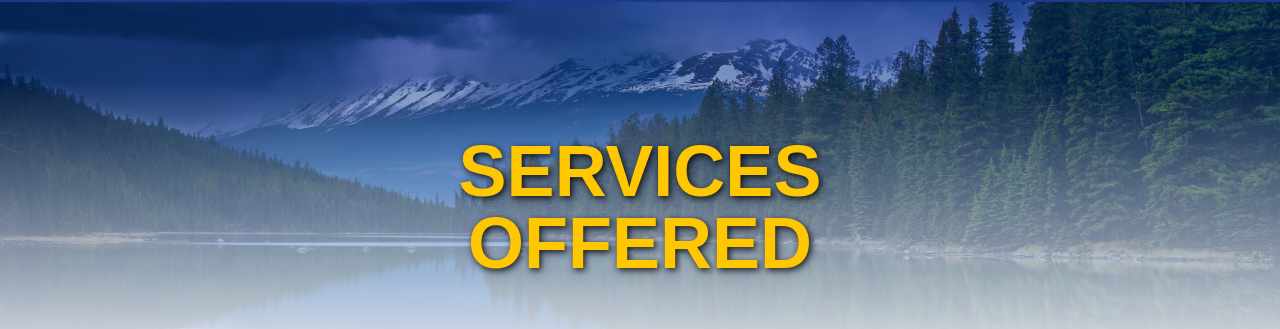
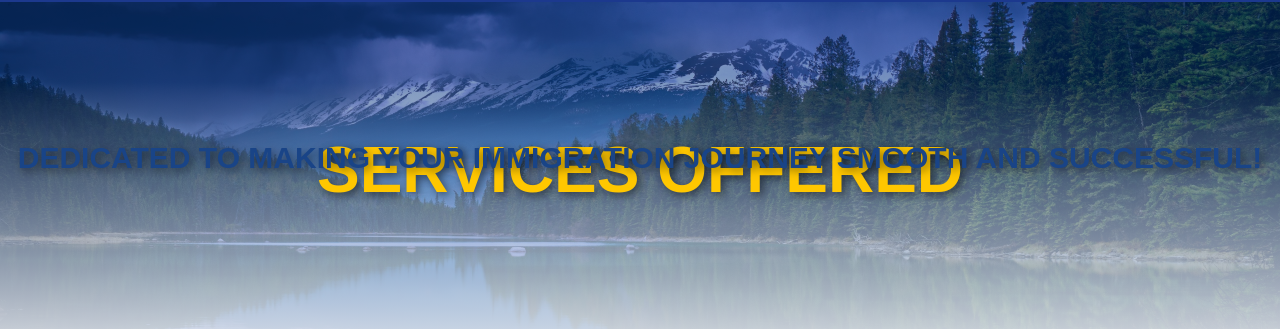
Before and after one commit to BestBow/Yooyyaa-Immigration-Consulting-Website, a React (Vite) app in the folder client/: page /services in a window 1280 px wide. Shown: the part 94-423 px from the top of the page. Built offline with nearby package versions, Linux system fonts and the light colour scheme.

Commit message:
None: branch publication

```diff
--- a/client/src/Components/headingBanner.tsx
+++ b/client/src/Components/headingBanner.tsx
@@ -1,7 +1,7 @@
 import React from "react";
 const DEFAULT_BANNER_PHOTO = 'https://4kwallpapers.com/images/walls/thumbs_3t/3939.jpg';
 
-export default function HeadingBanner ( title: string | TrustedHTML, bannerPhoto: string | null )
+export default function HeadingBanner ( title: string | TrustedHTML, bannerPhoto?: string, subtitle?: string | TrustedHTML )
 {
 	return (
 		<div className="w-full relative flex flex-col items-center">
@@ -22,17 +22,28 @@ export default function HeadingBanner ( title: string | TrustedHTML, bannerPhoto
         >
           <h1
             className="
-              banner-title
               absolute inset-x-0 top-1/3
               text-center
-              text-5xl md:text-6xl
-              font-extrabold
+              text-[90px]
               uppercase
               text-yellow-400
             "
-            style={{ textShadow: "2px 2px 6px rgba(0, 0, 0, 0.8)" }}
-            dangerouslySetInnerHTML={{ __html: title ? title : "PAGE<br/>TITLE" }}
+            style={{ textShadow: "3px 3px 8px rgba(0, 0, 0, 0.5)" }}
+            dangerouslySetInnerHTML={{ __html: title ? title : "PAGE TITLE" }}
           />
+
+          <h2
+            className="
+              absolute inset-x-0 top-1/3
+              text-center
+              text-[30px]
+              uppercase
+              text-yellow-400
+            "
+            style={{ textShadow: "3px 3px 8px rgba(0, 0, 0, 0.5)" }}
+            dangerouslySetInnerHTML={{ __html: subtitle ? subtitle : "Dedicated to making your immigration journey smooth and successful!" }}
+          />
+
         </div>
       </div>
 
--- /dev/null
+++ b/client/src/Styles/services.css
@@ -0,0 +1,5 @@
+@import "tailwindcss";
+
+p {
+	@apply text-[#5B6385] font-medium text-[24px]
+}
--- a/client/src/pages/Services.jsx
+++ b/client/src/pages/Services.jsx
@@ -3,7 +3,7 @@ import HeadingBanner from '../Components/headingBanner.tsx';
 import { useState, useEffect } from 'react';
 
 import "tailwindcss";
-import '../styles/global.css';
+import '../styles/services.css';
 
 const serviceFiles = import.meta.glob( '../assets/service-descriptions/*.json', { eager: true } );
 const MOBILE_BREAKPOINT = 768;
@@ -146,7 +146,7 @@ export default function Page ()
 			<div className="container mx-auto flex flex-col">
 
 				{/* Heading banner */ }
-				{ HeadingBanner( "SERVICES<br/>OFFERED", BANNER_PHOTO ) }
+				{ HeadingBanner( "SERVICES OFFERED", BANNER_PHOTO ) }
 
 
 				{/* Horizontal line */ }
--- a/client/src/styles/global.css
+++ b/client/src/styles/global.css
@@ -18,10 +18,6 @@ h5 {
 
 h1 {
 	@apply text-[#FFC700] text-4xl;
-}
-
-h1.banner-title{
-	@apply text-[#FFC700] text-7xl font-black drop-shadow-lg;
 }
 
 h2.section-title {
```
